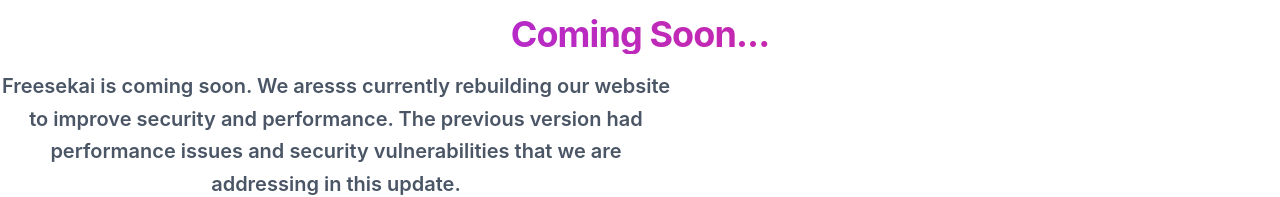
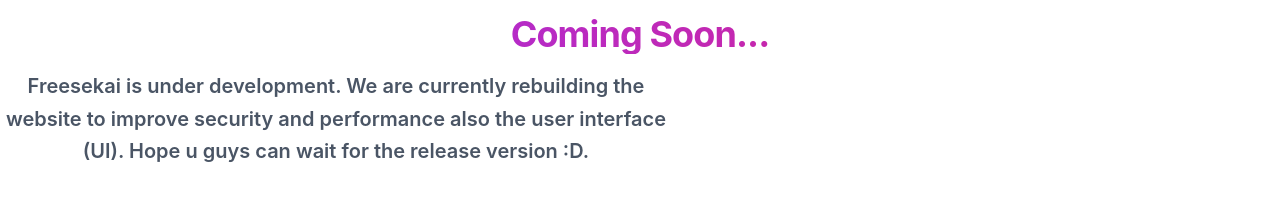
Before and after one commit to Salmanzahi/freesekai, a Next.js app: page / in a window 1280 px wide. Shown: the part 866-1063 px from the top of the page. After the commit the page ends 1034 px from the top, so only its background shows below. Built offline with nearby package versions, Linux system fonts and the light colour scheme.

Commit message:
docs(home): update hero section text to be more professional
Fix typo in "aresss" and improve the tone of the message while maintaining the same intent

```diff
--- a/src/app/home/secHero.tsx
+++ b/src/app/home/secHero.tsx
@@ -7,7 +7,7 @@
           Coming Soon...
         </h1>
         <p className=" text-center text-xl leading-relaxed text-gray-600 max-w-2xl">
-          Freesekai is coming soon. We aresss currently rebuilding our website to improve security and performance. The previous version had performance issues and security vulnerabilities that we are addressing in this update.
+          Freesekai is under development. We are currently rebuilding the  website to improve security and performance also the user interface (UI). Hope u guys can wait for the release version :D.
         </p>
     </div>
 
```
